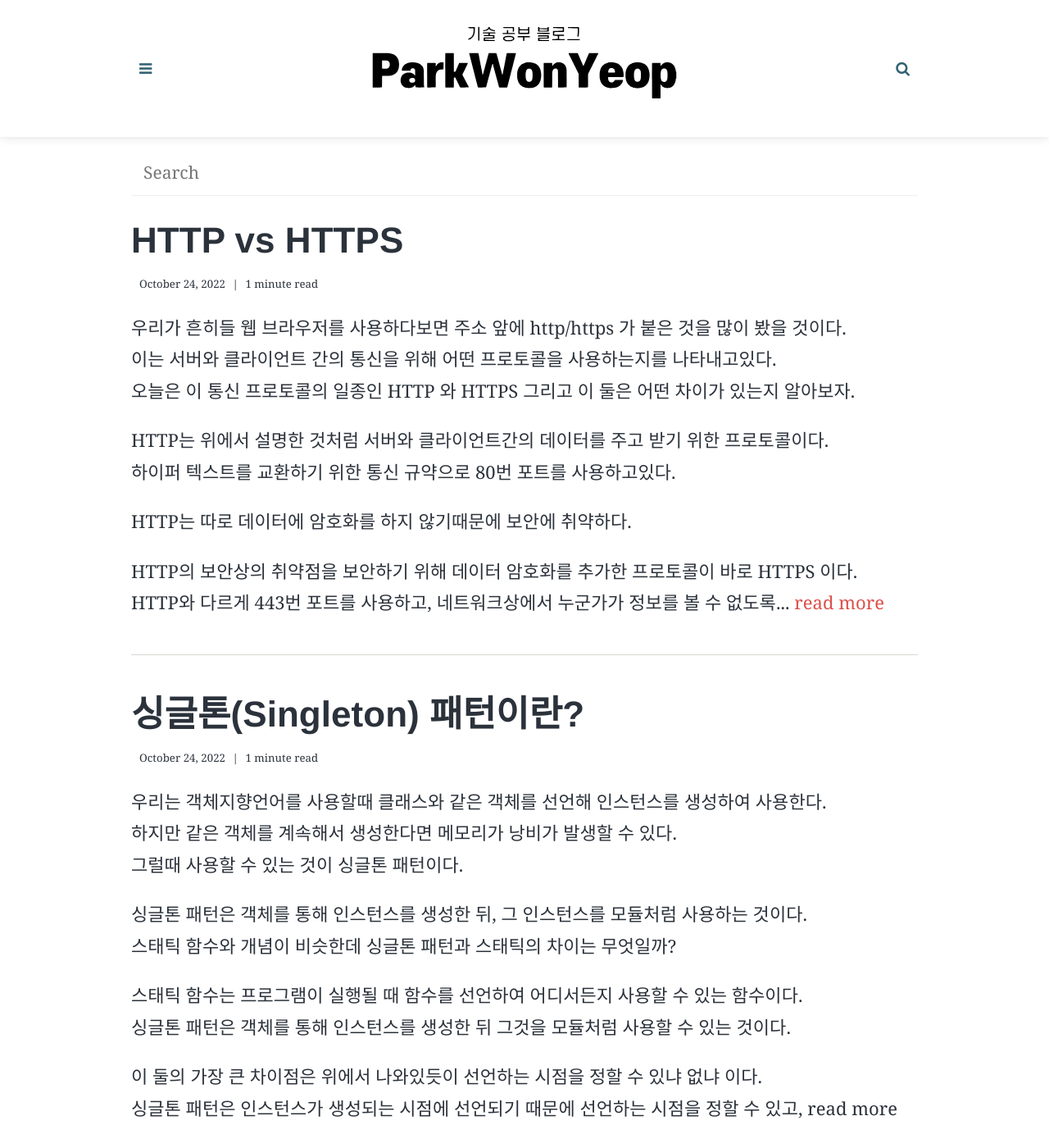
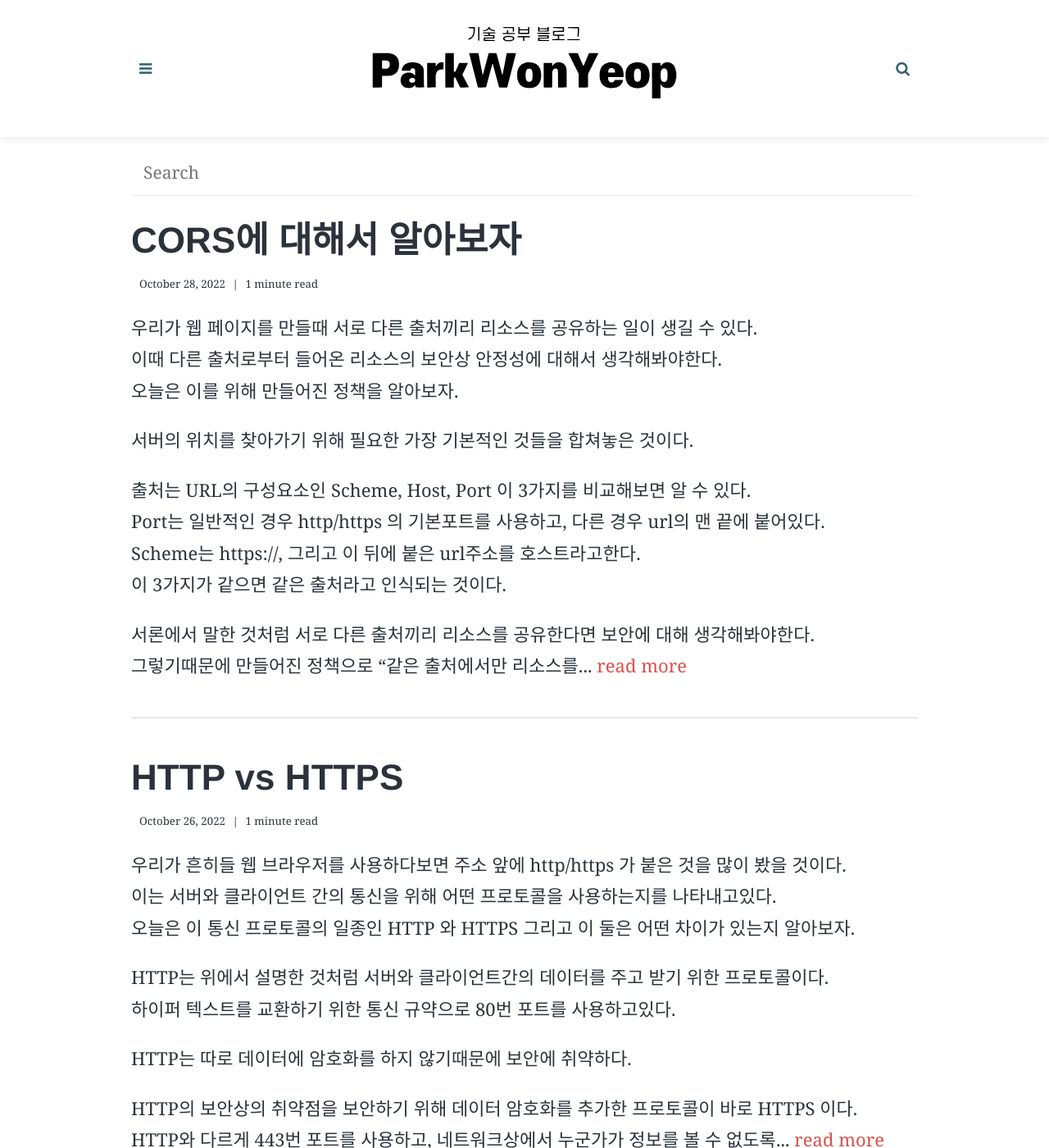
Before and after one commit to ParkWonYeop/parkwonyeop.github.io_back, a Jekyll site: the page built from _pages/archive.html, in a window 1280 px wide and 1400 px high. Shown: the whole window at 82% size. Built offline with Jekyll 4.4.1, drawn with Linux system fonts in a browser that asks for light colours; some web fonts are replaced.

Commit message:
add post

```diff
--- a/_posts/2022-10-26-http.md
+++ b/_posts/2022-10-26-http.md
@@ -3,7 +3,7 @@ layout: post
 read_time: true
 show_date: true
 title: HTTP vs HTTPS
-date: "2022-10-24 18:23:20"
+date: "2022-10-26 18:23:20"
 description: HTTP와 HTTPS과 이 둘의 차이점에 대해서 알아보자
 tags:
   - HTTP
--- /dev/null
+++ b/_posts/2022-10-28-cors.md
@@ -0,0 +1,80 @@
+---
+layout: post
+read_time: true
+show_date: true
+title: CORS에 대해서 알아보자
+date: "2022-10-28 18:23:20"
+description: CORS의
+tags:
+  - CORS
+author: ParkWonyeop
+published: true
+---
+## 서론
+우리가 웹 페이지를 만들때 서로 다른 출처끼리 리소스를 공유하는 일이 생길 수 있다.
+이때 다른 출처로부터 들어온 리소스의 보안상 안정성에 대해서 생각해봐야한다.
+오늘은 이를 위해 만들어진 정책을 알아보자.
+
+## 출처?
+
+서버의 위치를 찾아가기 위해 필요한 가장 기본적인 것들을 합쳐놓은 것이다.
+
+## 출처를 구분하는 방법
+
+출처는 URL의 구성요소인 Scheme, Host, Port 이 3가지를 비교해보면 알 수 있다.
+Port는 일반적인 경우 http/https 의 기본포트를 사용하고, 다른 경우 url의 맨 끝에 붙어있다.
+Scheme는 https://, 그리고 이 뒤에 붙은 url주소를 호스트라고한다.
+이 3가지가 같으면 같은 출처라고 인식되는 것이다.
+
+## SOP?
+
+### Same-Origin Policy
+
+서론에서 말한 것처럼 서로 다른 출처끼리 리소스를 공유한다면 보안에 대해 생각해봐야한다.
+그렇기때문에 만들어진 정책으로 "같은 출처에서만 리소스를 공유할 수 있다." 라는 규칙을 가진 정책을 SOP라고한다.
+
+## 왜 이런 정책이 존재할까?
+
+출처가 다른 두개의 어플리케이션이 아무런 규칙없이 소통할 수 있는 환경은 매우 위험하기 때문이다.
+어플리케이션끼리의 통신에 아무런 제약이 없다면 사용자가 CSRF, XSS 등 임의로 코드를 실행시켜 사용자 정보를 탈취하는등 악의적인 행동을 할 수 있기 때문이다.
+
+## 그럼 어떻게 해야할까?
+
+하지만 다른 출처에 있는 리소스를 사용하는일은 굉장히 흔한일이기때문에 조건부로 허용해주었는데, 그 조건 중 하나가 CORS 정책을 지킨 리소스 요청이다.
+
+## CORS
+
+### Cross-Origin Resource Sharing
+
+CORS는 서로 다른 출처로부터 요청을 허용하는 것이 안전한지 아닌지를 판별하기 위해 브라우저와 서버가 상호 통신하는 하나의 방법을 정의한다.
+웹 페이지 상의 제한된 리소스를 다른 출처로부터 현재의 출처가 요청할 수 있게 허용하는 구조다.
+
+## CORS의 구현방법
+
+CORS의 구현방법으로는 두가지 방법이 있다.
+
+## Preflight Request
+
+CORS의 구현방법 중에 하나로 브라우저가 예비 요청과 본 요청을 나눠서 서버에 전송하는 방식이다.
+여기서 예비 요청을 Preflight라고 부른다.
+예비요청의 역할은 본 요청을 하기전 브라우저 스스로 이 요청이 안전한지를 확인하는 것이다.
+브라우가 리소스를 서버에 요청하기전 예비 요청을 보내고, 그 예비 요청에 대한 응답으로 서버에서 어떤 것을 허용하고 어떤 것을 금지하는지에 대한 정보를 응답 헤더에 담아서 받는다.
+브라우저는 자신이 보낸 예비 요청과 서버가 응답에 담아준 허용 정책을 비교한 후, 이 요청을 보내는 것이 안전하다고 판단 되면 본 요청을 서버로 보낸다.
+
+## Simple request
+
+CORS의 구현방법 중에 하나로 서버에게 바로 요청을 보내는 방법이다.
+예비 요청 없이 바로 요청을 보내어 돌아오는 응답헤더에서 Access-Control-Allow-Origin이 있는지 없는지 브라우저 자체에서 검사하는 방식이다.
+하지만 아무런 조건없이 사용할 수 있는 방법은 아니고 특정 조건 몇가지를 만족해야 사용할 수 있다.
+
+## Simple request 의 조건
+
+1. 요청된 메소드는 get, head, post 중 하나여야한다.
+2. Accept, Accept-Language, Content-Language, Content-Type, DPR, Downlink, Save-Data, Viewport-Width, Width를 제외한 헤더를 사용하면 안된다.
+3. 만약 Content-Type를 사용하는 경우에는 application/x-www-form-urlencoded, multipart/form-data, text/plain만 허용된다.
+
+이렇듯 조건이 까다로워 많이 쓰이는 방식은 아니다.
+
+## 마치며
+오늘은 출처, 그리고 서로 다른 출처끼리의 리소스 공유가 위험한지, SOP, CORS와 같은 것들을 왜 지켜야하는지를 알아봤다.
+웹을 공부하다보면 보안상으로 신경써야하는 부분이 많은 것 같다.
```
